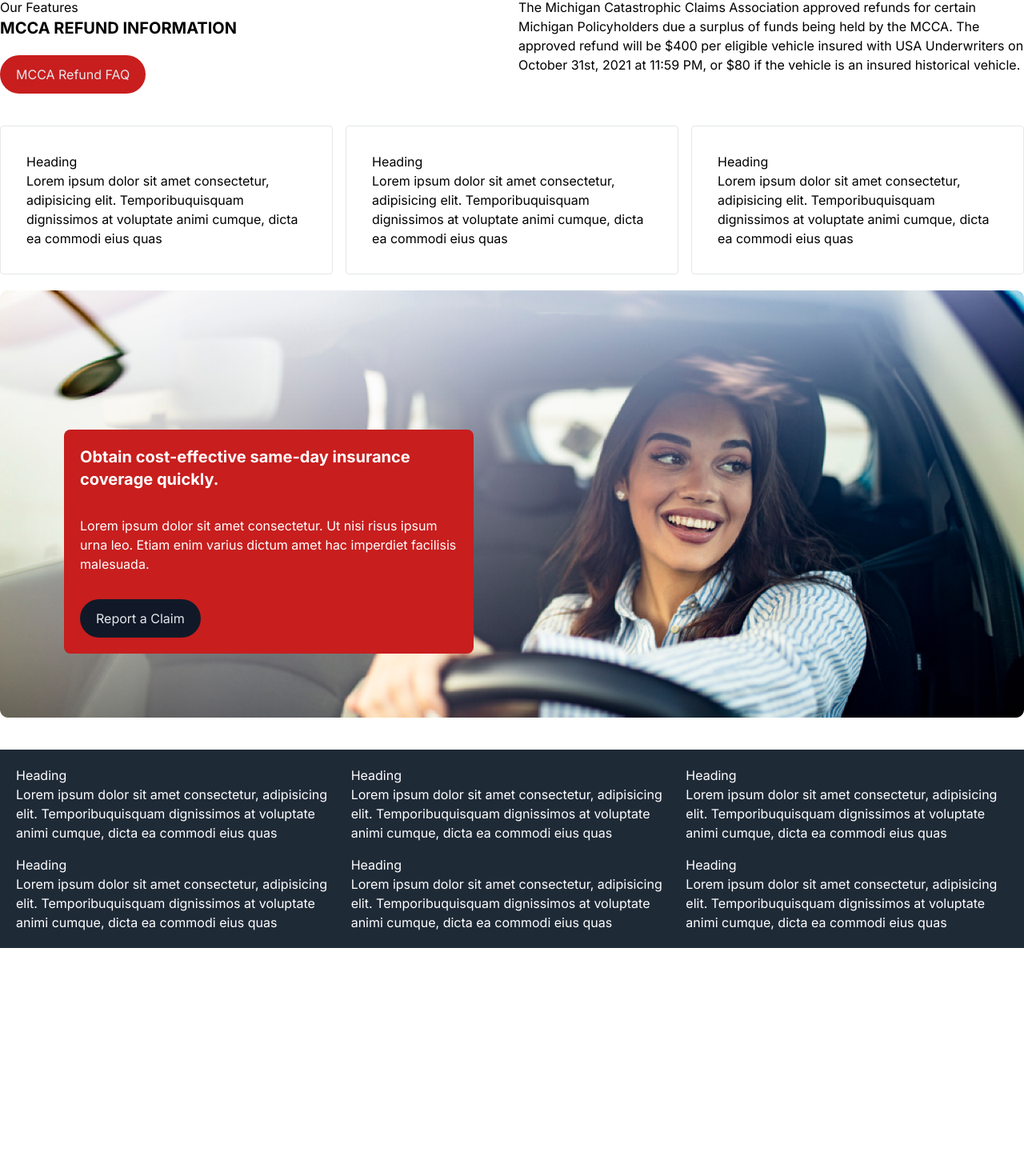
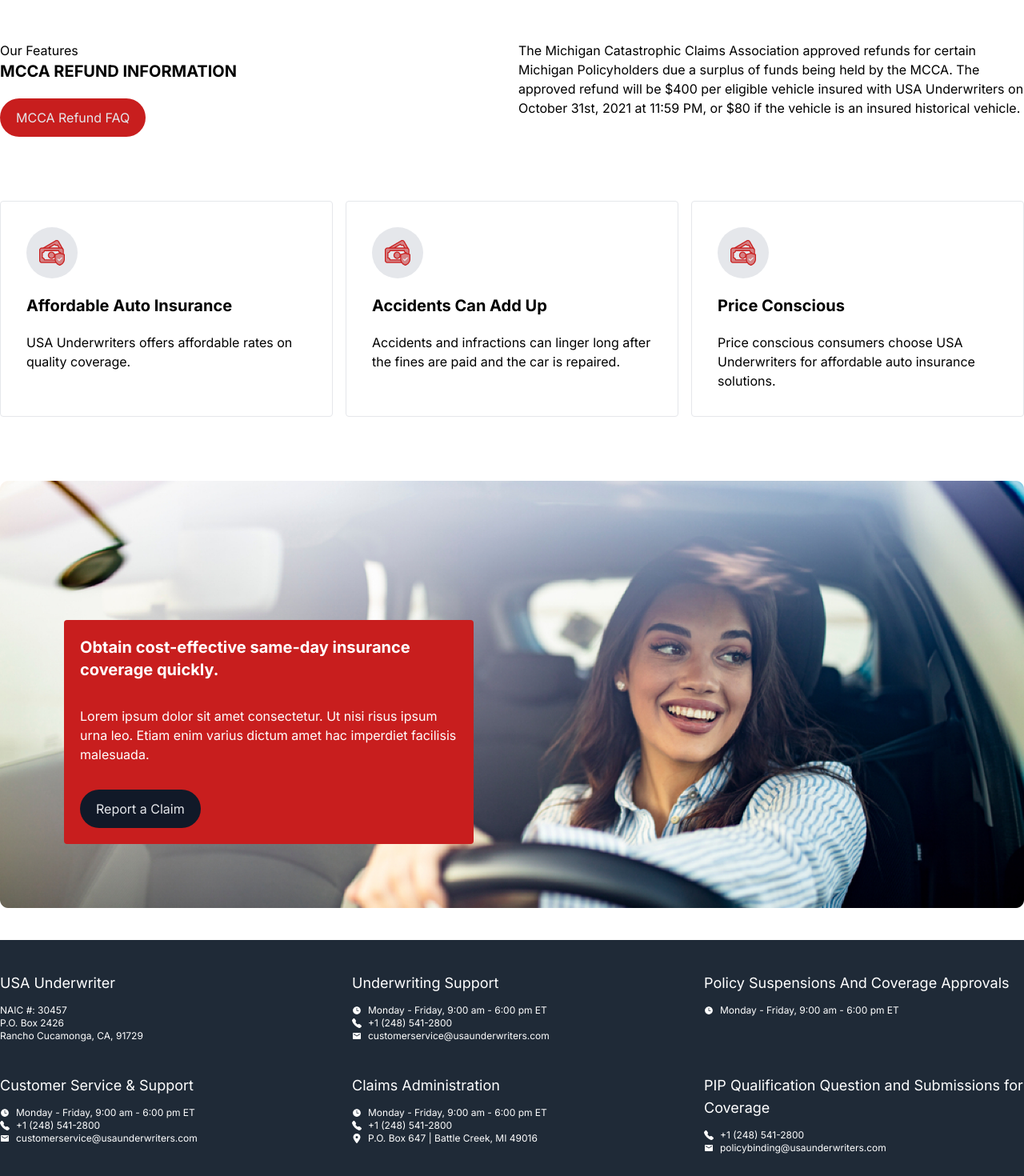
Before and after one commit to MatrixGlitch-Hridoy/Daniyal-Frontend, a Next.js app: page / in a window 1280 px wide. Shown: the part 636-2106 px from the top of the page at 80% size. Before the commit the page ends 1821 px from the top, so only its background shows below. Built offline with nearby package versions, Linux system fonts and the light colour scheme.

Commit message:
refactor[ui][home-page] refactor components and data

```diff
--- a/src/app/layout.js
+++ b/src/app/layout.js
@@ -3,6 +3,7 @@
 import "slick-carousel/slick/slick.css";
 import "slick-carousel/slick/slick-theme.css";
 import Navbar from "@/components/Navbar";
+import Footer from "@/components/Footer";
 
 const inter = Inter({ subsets: ["latin"] });
 
@@ -14,9 +15,17 @@
 export default function RootLayout({ children }) {
   return (
     <html lang="en">
-      <body className={inter.className + " container mx-auto pt-5"}>
-        <Navbar />
+      <body className={inter.className}>
+        <div className="border-b-2">
+          <div className="container mx-auto ">
+            <Navbar />
+          </div>
+        </div>
+
         {children}
+        <div className="bg-footer">
+          <Footer />
+        </div>
       </body>
     </html>
   );
--- a/src/app/page.js
+++ b/src/app/page.js
@@ -1,17 +1,15 @@
 import BottomBanner from "@/components/Bottom-Banner";
 import Card from "@/components/Card";
 import Feature from "@/components/Feature";
-import Footer from "@/components/Footer";
 import Hero from "@/components/Hero";
 
 export default function Home() {
   return (
-    <main className="p-3 md:p-0">
+    <main className="p-3 md:p-0 container mx-auto space-y-20">
       <Hero />
       <Feature />
       <Card />
       <BottomBanner />
-      <Footer />
     </main>
   );
 }
--- a/src/components/Bottom-Banner.jsx
+++ b/src/components/Bottom-Banner.jsx
@@ -14,7 +14,7 @@
       />
 
       {/* Card div */}
-      <div className="block md:absolute left-20 right-5 bottom-20  bg-primary rounded-lg p-5 space-y-8 text-white md:w-2/5">
+      <div className="block md:absolute left-20 right-5 bottom-20  bg-primary rounded p-5 space-y-8 text-white md:w-2/5">
         <h1 className="text-xl font-bold">
           Obtain cost-effective same-day insurance coverage quickly.
         </h1>
--- a/src/components/Card.jsx
+++ b/src/components/Card.jsx
@@ -2,25 +2,11 @@
 
 import { useEffect, useState } from "react";
 import Slider from "react-slick";
+import frame from "/public/Frame.png";
+import Image from "next/image";
+import { cardItems } from "@/data/data";
 
 const Card = () => {
-  const cardItems = [
-    {
-      id: 1,
-      heading: "Heading",
-      des: "Lorem ipsum dolor sit amet consectetur, adipisicing elit. Temporibuquisquam dignissimos at voluptate animi cumque, dicta ea commodi eius quas",
-    },
-    {
-      id: 2,
-      heading: "Heading",
-      des: "Lorem ipsum dolor sit amet consectetur, adipisicing elit. Temporibuquisquam dignissimos at voluptate animi cumque, dicta ea commodi eius quas",
-    },
-    {
-      id: 3,
-      heading: "Heading",
-      des: "Lorem ipsum dolor sit amet consectetur, adipisicing elit. Temporibuquisquam dignissimos at voluptate animi cumque, dicta ea commodi eius quas",
-    },
-  ];
   const [isMobile, setIsMobile] = useState(false);
 
   useEffect(() => {
@@ -61,8 +47,11 @@
     <div className="my-5 grid md:grid-cols-3 gap-4">
       {cardItems.map((cardItem, index) => {
         return (
-          <div key={cardItem.id} className="border rounded p-8">
-            <h1>{cardItem.heading}</h1>
+          <div key={cardItem.id} className="border rounded p-8 space-y-5">
+            <div className="flex items-center justify-center w-16 h-16 rounded-full bg-gray-200">
+              <Image src={frame} alt="i" />
+            </div>
+            <h1 className="font-bold text-xl">{cardItem.heading}</h1>
             <p>{cardItem.des}</p>
           </div>
         );
--- a/src/components/Footer.jsx
+++ b/src/components/Footer.jsx
@@ -2,6 +2,12 @@
 import { useState } from "react";
 import { IoIosArrowUp } from "react-icons/io";
 import { IoIosArrowDown } from "react-icons/io";
+import { IoTime } from "react-icons/io5";
+import { BsTelephoneFill } from "react-icons/bs";
+import { MdEmail } from "react-icons/md";
+import { FaLocationDot } from "react-icons/fa6";
+import { footerItems } from "@/data/data";
+
 const Footer = () => {
   const [activeIndices, setActiveIndices] = useState([]);
 
@@ -12,48 +18,18 @@
       setActiveIndices([...activeIndices, index]);
     }
   };
-  const footerItems = [
-    {
-      id: 1,
-      heading: "Heading",
-      des: "Lorem ipsum dolor sit amet consectetur, adipisicing elit. Temporibuquisquam dignissimos at voluptate animi cumque, dicta ea commodi eius quas",
-    },
-    {
-      id: 2,
-      heading: "Heading",
-      des: "Lorem ipsum dolor sit amet consectetur, adipisicing elit. Temporibuquisquam dignissimos at voluptate animi cumque, dicta ea commodi eius quas",
-    },
-    {
-      id: 3,
-      heading: "Heading",
-      des: "Lorem ipsum dolor sit amet consectetur, adipisicing elit. Temporibuquisquam dignissimos at voluptate animi cumque, dicta ea commodi eius quas",
-    },
-    {
-      id: 4,
-      heading: "Heading",
-      des: "Lorem ipsum dolor sit amet consectetur, adipisicing elit. Temporibuquisquam dignissimos at voluptate animi cumque, dicta ea commodi eius quas",
-    },
-    {
-      id: 5,
-      heading: "Heading",
-      des: "Lorem ipsum dolor sit amet consectetur, adipisicing elit. Temporibuquisquam dignissimos at voluptate animi cumque, dicta ea commodi eius quas",
-    },
-    {
-      id: 6,
-      heading: "Heading",
-      des: "Lorem ipsum dolor sit amet consectetur, adipisicing elit. Temporibuquisquam dignissimos at voluptate animi cumque, dicta ea commodi eius quas",
-    },
-  ];
+
   return (
-    <div className="grid md:grid-cols-2 lg:grid-cols-3 gap-4 bg-footer text-white mt-10 p-5">
+    <div className="container mx-auto">
+      <div className="grid md:grid-cols-2 lg:grid-cols-3 gap-10  text-white mt-10 py-10">
         {footerItems.map((footerItem, index) => {
           return (
-          <div key={footerItem.id}>
+            <div key={footerItem.id} className="space-y-3">
               <div
                 className="flex items-center justify-between"
                 onClick={() => onItemClick(index)}
               >
-              <h1>{footerItem.heading}</h1>
+                <h1 className="text-lg">{footerItem.heading}</h1>
                 <p className="md:hidden">
                   {activeIndices.includes(index) ? (
                     <IoIosArrowUp />
@@ -63,16 +39,69 @@
                 </p>
               </div>
 
-            <p
+              <div
                 className={`${
                   activeIndices.includes(index) ? "block" : "hidden"
                 } md:block`}
               >
-              {footerItem.des}
+                {footerItem.des.map((data, i) => {
+                  return (
+                    <div key={i} className="text-xs">
+                      {data.place && (
+                        <div>
+                          <p>{data?.place}</p>
+                        </div>
+                      )}
+                      {data.postOffice && (
+                        <div>
+                          <p>{data.postOffice}</p>
+                        </div>
+                      )}
+                      {data.city && (
+                        <div>
+                          <p>{data?.city}</p>
+                        </div>
+                      )}
+                      {data.time && (
+                        <div className="flex items-center gap-2">
+                          <p>
+                            <IoTime />
                           </p>
+                          <p>{data?.time}</p>
+                        </div>
+                      )}
+                      {data.phone && (
+                        <div className="flex items-center gap-2">
+                          <p>
+                            <BsTelephoneFill />
+                          </p>
+                          <p>{data?.phone}</p>
+                        </div>
+                      )}
+                      {data.email && (
+                        <div className="flex items-center gap-2">
+                          <p>
+                            <MdEmail />
+                          </p>
+                          <p>{data?.email}</p>
+                        </div>
+                      )}
+                      {data.location && (
+                        <div className="flex items-center gap-2">
+                          <p>
+                            <FaLocationDot />
+                          </p>
+                          <p>{data?.location}</p>
+                        </div>
+                      )}
                     </div>
                   );
                 })}
+              </div>
+            </div>
+          );
+        })}
+      </div>
     </div>
   );
 };
--- a/src/components/Hero.jsx
+++ b/src/components/Hero.jsx
@@ -11,7 +11,7 @@
     <div className="bg-primary rounded-md mt-5 p-5 md:p-0">
       <div className="flex items-center justify-around">
         <div className="text-white md:w-2/4 space-y-6">
-          <h1 className="uppercase text-5xl font-medium">
+          <h1 className="uppercase text-3xl md:text-5xl font-medium">
             Get Affordable, Same-Day Coverage In No Time
           </h1>
           <p>
--- a/src/components/Navbar.jsx
+++ b/src/components/Navbar.jsx
@@ -20,7 +20,7 @@
   ];
   return (
     <>
-      <nav className="md:flex items-center justify-between">
+      <nav className="md:flex items-center justify-between  py-4">
         <div className="flex items-center">
           <div className="flex flex-1 justify-center">
             <Logo />
--- /dev/null
+++ b/src/data/data.js
@@ -0,0 +1,69 @@
+export const cardItems = [
+  {
+    id: 1,
+    heading: "Affordable Auto Insurance ",
+    des: "USA Underwriters offers affordable rates on quality coverage.",
+  },
+  {
+    id: 2,
+    heading: "Accidents Can Add Up",
+    des: "Accidents and infractions can linger long after the fines are paid and the car is repaired.",
+  },
+  {
+    id: 3,
+    heading: "Price Conscious",
+    des: "Price conscious consumers choose USA Underwriters for affordable auto insurance solutions.",
+  },
+];
+
+export const footerItems = [
+  {
+    id: 1,
+    heading: "USA Underwriter",
+    des: [
+      { place: "NAIC #: 30457 " },
+      { postOffice: "P.O. Box 2426" },
+      { city: "Rancho Cucamonga, CA, 91729 " },
+    ],
+  },
+  {
+    id: 2,
+    heading: "Underwriting Support",
+    des: [
+      { time: "Monday - Friday, 9:00 am - 6:00 pm ET" },
+      { phone: "+1 (248) 541-2800" },
+      { email: "customerservice@usaunderwriters.com" },
+    ],
+  },
+  {
+    id: 3,
+    heading: "Policy Suspensions And Coverage Approvals",
+    des: [{ time: "Monday - Friday, 9:00 am - 6:00 pm ET" }],
+  },
+  {
+    id: 4,
+    heading: "Customer Service & Support",
+    des: [
+      { time: "Monday - Friday, 9:00 am - 6:00 pm ET" },
+      { phone: "+1 (248) 541-2800" },
+      { email: "customerservice@usaunderwriters.com" },
+    ],
+  },
+  {
+    id: 5,
+    heading: "Claims Administration",
+    des: [
+      { time: "Monday - Friday, 9:00 am - 6:00 pm ET" },
+      { phone: "+1 (248) 541-2800" },
+      { location: "P.O. Box 647 | Battle Creek, MI 49016" },
+    ],
+  },
+  {
+    id: 6,
+    heading: "PIP Qualification Question and Submissions for Coverage",
+    des: [
+      { phone: "+1 (248) 541-2800" },
+      { email: "policybinding@usaunderwriters.com" },
+    ],
+  },
+];
```
Also changed, not shown: public/Frame.png (added). Lines whose indentation alone changed are shown as unchanged.
